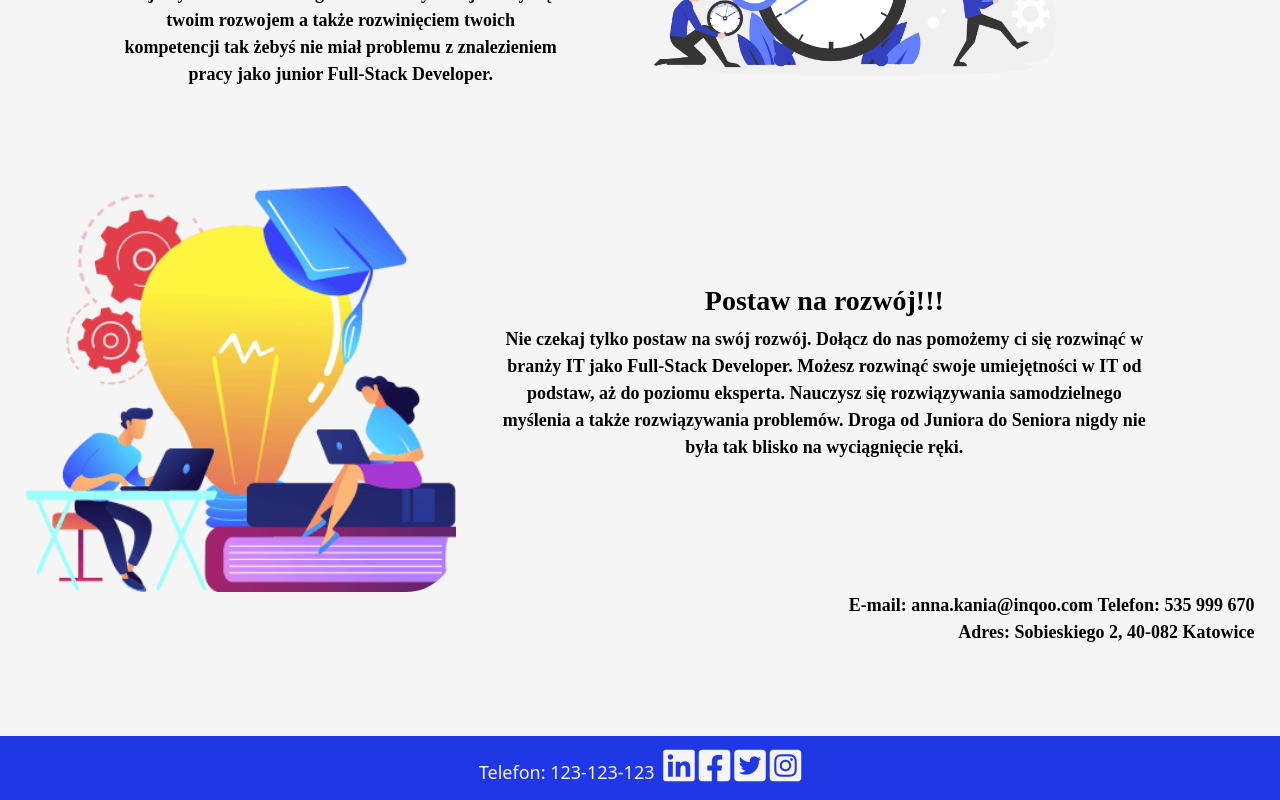
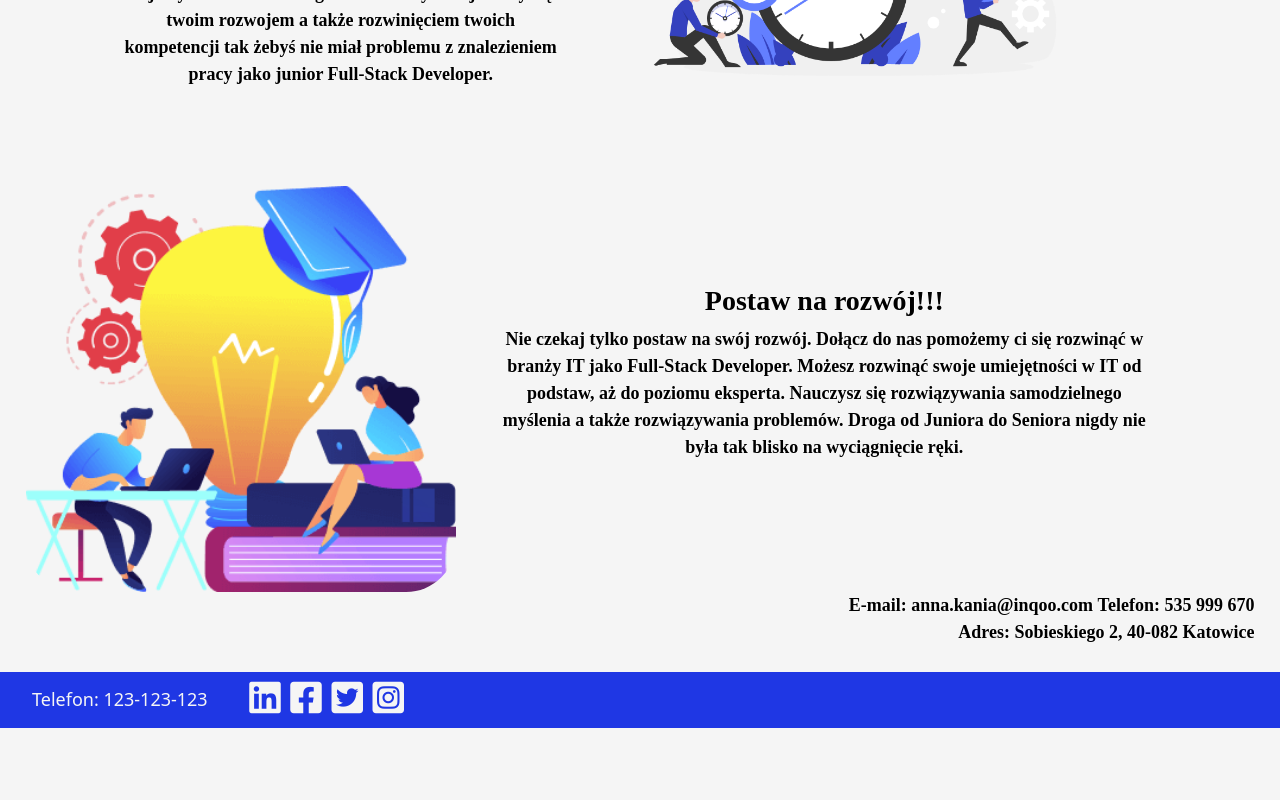
Before and after one commit to domino468/CoursesPlatform, an Angular app: page /landing-page in a window 1280 px wide. Shown: the part 1975-2775 px from the top of the page. After the commit the page ends 2703 px from the top, so only its background shows below. Built offline with nearby package versions, Linux system fonts and the light colour scheme.

Commit message:
Mail, cards and visual improvements

```diff
--- a/src/app/app.component.css
+++ b/src/app/app.component.css
@@ -1,9 +1,8 @@
-#header{
-    min-height:32.1rem;
-    padding-bottom: 4rem;
-}
-#footer{
-    height: 4rem;
-    padding-top: -4rem;
+#page-container {
     position: relative;
-}
+    min-height: 100vh;
+  }
+
+  #content-wrap {
+    padding-bottom: 3.5rem;    /* Footer height */
+  }
--- a/src/app/app.component.html
+++ b/src/app/app.component.html
@@ -1,6 +1,6 @@
-<div id="header">
-<app-header></app-header>
-</div>
-<div id="footer">
-<app-footer></app-footer>
-</div>
+ <div id="page-container">
+   <div id="content-wrap">
+     <app-header></app-header>
+   </div>
+   <app-footer></app-footer>
+ </div>
--- a/src/app/course/course-page/course-page.component.scss
+++ b/src/app/course/course-page/course-page.component.scss
@@ -44,3 +44,7 @@
   color:$whiteSmoke;
   text-shadow: none;
 }
+
+hr{
+  color: white;
+}
--- a/src/app/footer/footer.component.html
+++ b/src/app/footer/footer.component.html
@@ -1,8 +1,9 @@
 <div class="footer">
-Telefon: 123-123-123
-
-<i class="fab fa-linkedin fa-2x"></i>
-<i class="fab fa-facebook-square fa-2x"></i>
-<i class="fab fa-twitter-square fa-2x"></i>
-<i class="fab fa-instagram-square fa-2x"></i>
+<p class="phone">Telefon: 123-123-123</p>
+<p class="icons">
+<a href="https://www.linkedin.com/company/inqoo-work-it-out/?originalSubdomain=pl" target="new"><i class="fab fa-linkedin fa-2x"></i></a>
+<a href="https://www.facebook.com/inqoo.it" target="new"><i class="fab fa-facebook-square fa-2x"></i></a>
+<a href="https://www.twitter.com/inqooit" target="new"><i class="fab fa-twitter-square fa-2x"></i></a>
+<a href="https://www.instagram.com/inqoo.it/" target="new"><i class="fab fa-instagram-square fa-2x"></i></a>
+</p>
 </div>
--- a/src/app/footer/footer.component.scss
+++ b/src/app/footer/footer.component.scss
@@ -1,14 +1,31 @@
 @import "../../../palete.scss";
 .footer{
     background-color: $inqooBlue;
-    height:4rem;
-    width:100%;
     text-align: center;
     color:$whiteSmoke;
     text-shadow: none;
+    position: absolute;
+    bottom: 0;
+    width: 100%;
+    height: 3.5rem;
+}
+
+.phone{
+    float: left;
+    padding-top: 0.85rem;
+    padding-left: 2rem;
+}
+
+.icons{
+    float: left;
+    padding-left: 2rem;
+    padding-top: 0.5rem;
 }
 
 .fab{
-    padding-left: 0.25rem;
-    padding-top:0.75rem;
+    margin-left: 0.6rem;
 }
+
+a{
+    color:$whiteSmoke;
+}
--- a/src/app/lecture/lecture-page/lecture-page.component.html
+++ b/src/app/lecture/lecture-page/lecture-page.component.html
@@ -7,15 +7,15 @@
         <input (click)="handleCourseClick($event, lecture.title)" type="checkbox" class="checkmark">
           <h4 class="card-title"><i>{{ lecture.title }}</i></h4><hr>
           <p class="card-text"><i>{{ lecture.description }}</i></p>
-          <p class="card-text"><i>Price: {{ lecture.price }}<br>
-          Duration: {{ lecture.duration }}</i></p>
+          <p class="card-text"><i>Price: {{ lecture.price }} zł<br>
+          Duration: {{ lecture.duration }} godzin</i></p>
         </div>
       </div>
     </form>
   </div>
   </div>
 </div>
-<div class="emailContainer fixed-bottom">
+<div class="emailContainer">
   <div class="errors sticky-top">
     <small *ngIf="checkIfEmailIsRequiredErrorShouldBeDisplayed()"
            class="alert alert-danger" role="alert">Email is required</small>
--- a/src/app/lecture/lecture-page/lecture-page.component.scss
+++ b/src/app/lecture/lecture-page/lecture-page.component.scss
@@ -38,11 +38,12 @@
 }
 
 .emailContainer {
-  padding: 0.2rem 0 0.2rem 0;
+  padding: 0.2rem 0 0.6rem 0;
 }
 
 .emailForm {
   text-align: right;
+  text-shadow: none;
 }
 
 .buttonHeight {
@@ -84,3 +85,7 @@
   display: flex;
   justify-content: flex-end;
 }
+
+hr{
+  color: white;
+}
```
